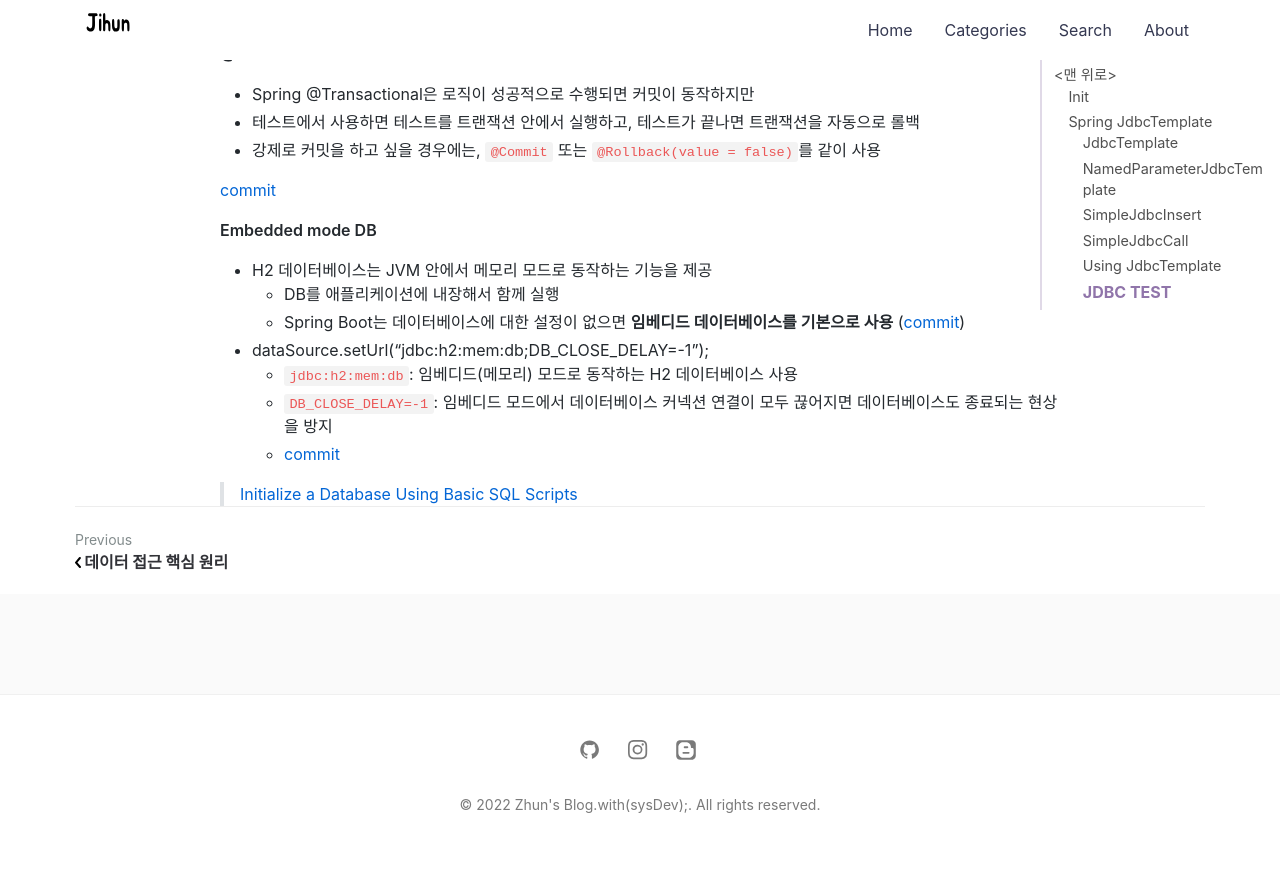
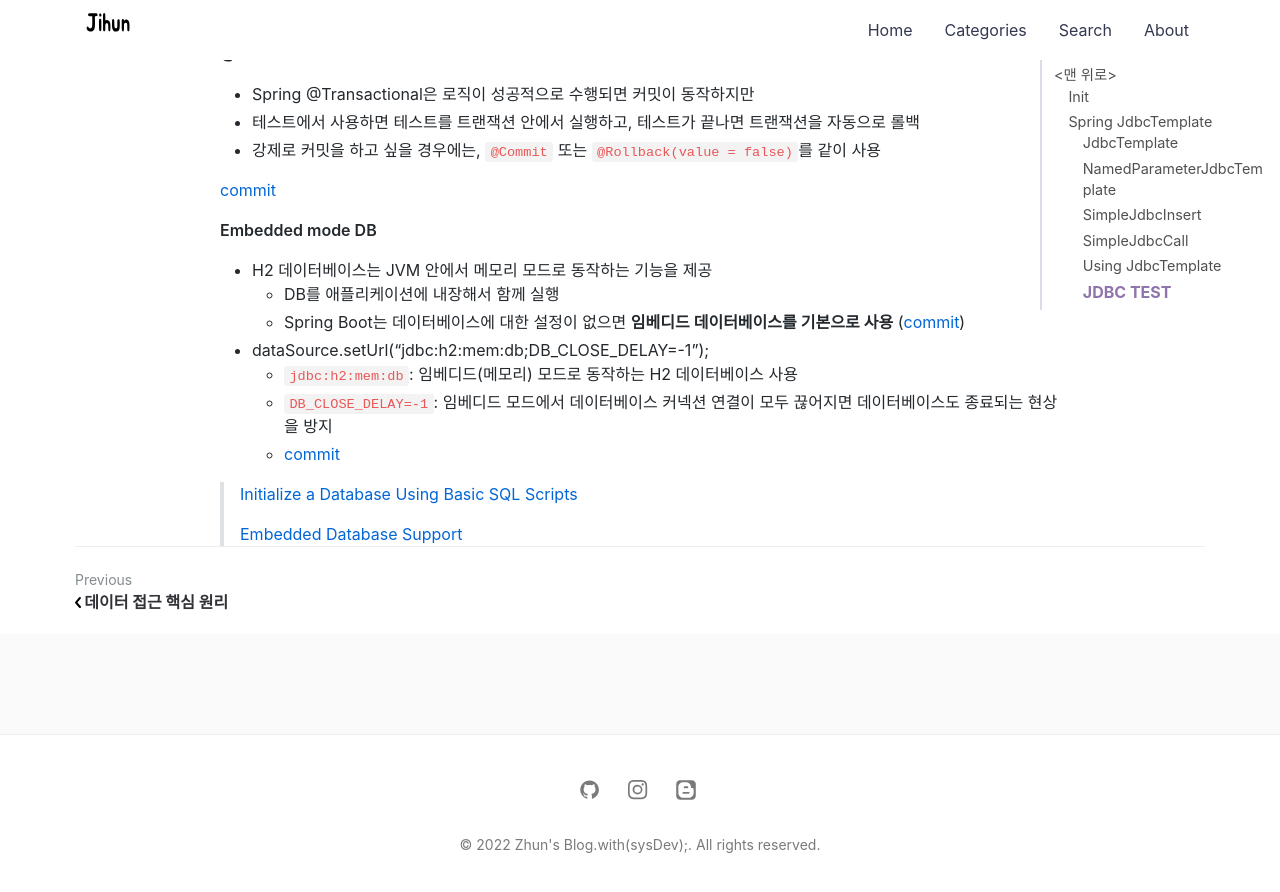
Before and after one commit to jihunparkme/jihunparkme.github.io, a Jekyll site: the page built from _posts/2022-08-08-Spring-DB-Part2.md, in a window 1280 px wide and 900 px high, scrolled down 6524 px. Shown: the top 892 px of the window. Built offline with Jekyll 4.4.1, drawn with Linux system fonts in a browser that asks for light colours; nearby versions of some CDN libraries; comment, search, counter and statistics services are not loaded; before the commit the page ends 7384 px from its top, so only the background shows below that.

Commit message:
[Jdbc TEST] Spring boot and Embedded mode DB

```diff
--- a/_posts/2022-08-08-Spring-DB-Part2.md
+++ b/_posts/2022-08-08-Spring-DB-Part2.md
@@ -301,3 +301,5 @@
   - [commit](https://github.com/jihunparkme/Inflearn-Spring-DB/commit/fbe9c0ec69ab5c3d7b1b135ebce304f4179c4f2f)
 
 > [Initialize a Database Using Basic SQL Scripts](https://docs.spring.io/spring-boot/docs/current/reference/html/howto.html#howto.data-initialization.using-basic-sql-scripts)
+>
+> [Embedded Database Support](https://docs.spring.io/spring-boot/docs/current/reference/html/data.html#data.sql.datasource.embedded)
```
